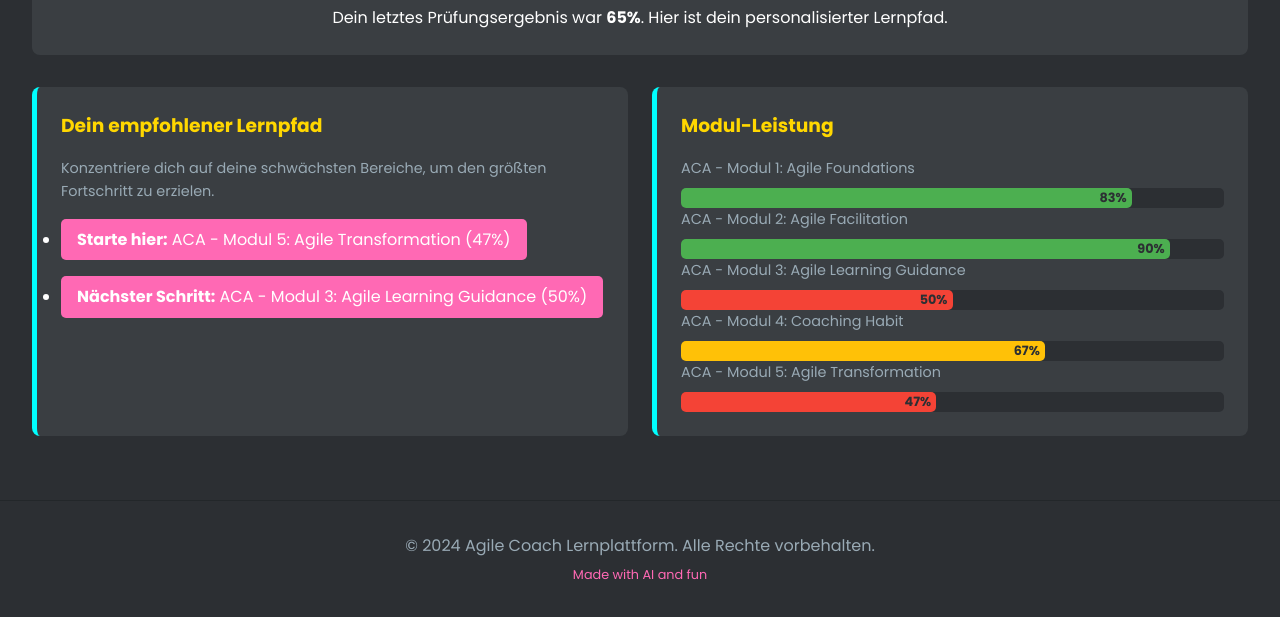
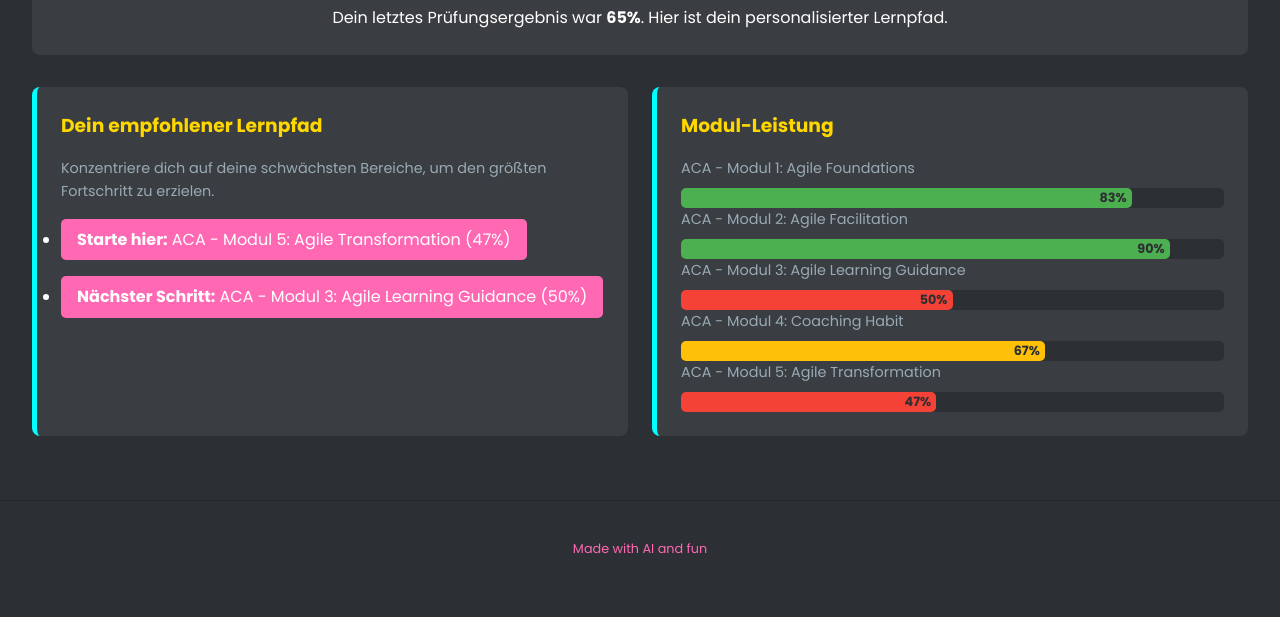
Before and after one commit to Mimo659/aca_dahsboard, a plain HTML site: page index.html in a window 1280 px wide. Shown: the part 206-823 px from the top of the page. After the commit the page ends 800 px from the top, so only its background shows below. Drawn offline with Linux system fonts and the light colour scheme.

Commit message:
Update index.html

```diff
--- a/index.html
+++ b/index.html
@@ -101,7 +101,7 @@
     <div id="tooltip" class="hidden"></div>
 
     <footer>
-        <p>© 2024 Agile Coach Lernplattform. Alle Rechte vorbehalten. <span class="footer-ai-text">Made with AI and fun</span></p>
+        <p><span class="footer-ai-text">Made with AI and fun</span></p>
     </footer>
     <script src="js/app.js" type="module"></script>
 </body>
```
